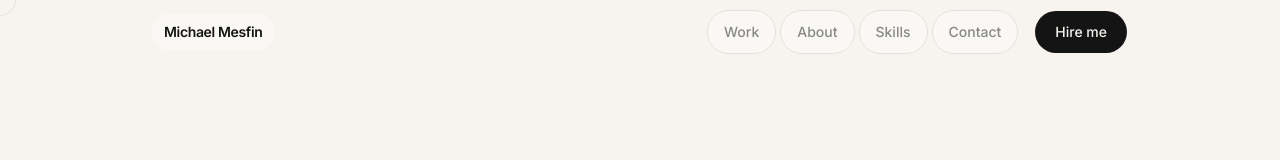
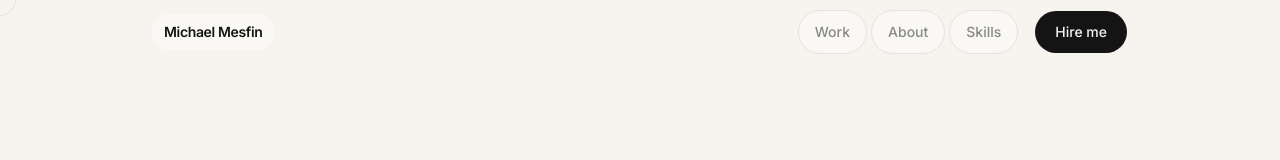
Before and after one commit to michael-duke/Portfolio, a React app: page / in a window 1280 px wide. Shown: the top 160 px of the page. Built offline with nearby package versions, Linux system fonts and the light colour scheme; the HTML template or start-up script is replaced by a standard one.

Commit message:
Hide the contact nav link on desktop to not have redundacy with hireme

```diff
--- a/src/components/portfolio/Navbar.jsx
+++ b/src/components/portfolio/Navbar.jsx
@@ -2,6 +2,7 @@ import { useState, useEffect } from 'react';
 import { motion, AnimatePresence } from 'framer-motion';
 import { X, Menu } from 'lucide-react';
 import { Button } from '@/components/ui/button';
+import { cn } from '@/lib/utils';
 
 const navLinks = [
   { label: 'Work', href: '#work' },
@@ -52,7 +53,10 @@ export default function Navbar() {
                 variant="outline"
                 key={link.label}
                 onClick={() => scrollTo(link.href)}
-                className="min-h-11 rounded-full px-4 py-2 text-sm text-ink-light transition-colors duration-200 hover:bg-cream-dark hover:text-ink"
+                className={cn(
+                  'min-h-11 rounded-full px-4 py-2 text-sm text-ink-light transition-colors duration-200 hover:bg-cream-dark hover:text-ink',
+                  link.label === 'Contact' && 'hidden',
+                )}
               >
                 {link.label}
               </Button>
```
